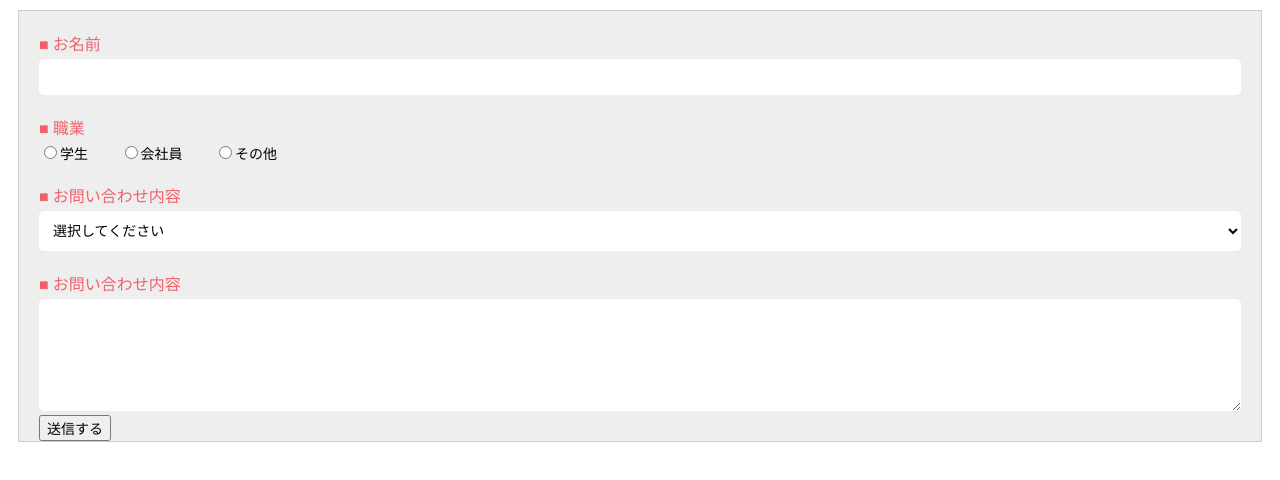
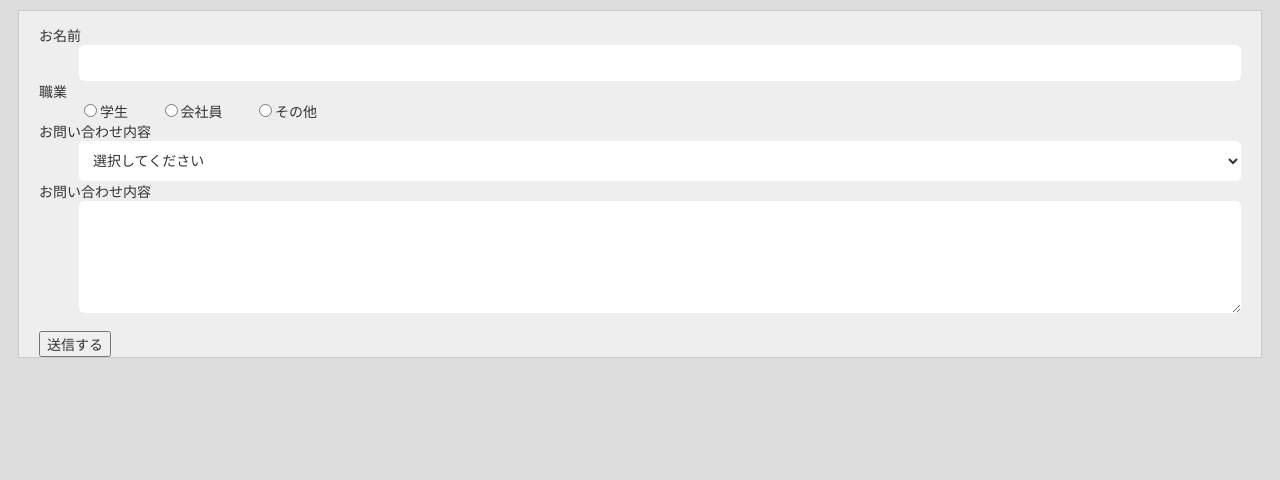
Before and after one commit to 20213072-sakakikodai/S1A120, a plain HTML site: page ensyu/23_1.html in a window 1280 px wide. Drawn offline with Linux system fonts and the light colour scheme.

Commit message:
Add files via upload
a

```diff
--- a/ensyu/23_1.css
+++ b/ensyu/23_1.css
@@ -2,6 +2,10 @@
 * {
   box-sizing: border-box;
   font-size: 14px;
+  color: #333;
+}
+body{
+  background: #ddd;
 }
 form {
   margin: 10px;
--- a/ensyu/23_1.html
+++ b/ensyu/23_1.html
@@ -7,20 +7,34 @@
     </head>
     <body>
         <form action="program.php" method="post">
-            <p>お名前</p>
-            <input type="text" name="userName">
-            <p>職業</p>
+            <dl>
+                <div class="formItem">
+                    <dt>お名前</dt>
+                    <dd><input type="text" name="userName"></dd>
+                </div>
+                <div class="formItem">
+                    <dt>職業</dt>
+                    <dd>
                         <label class="job"><input type="radio" name="job" value="学生" />学生</label>
                         <label class="job"><input type="radio" name="job" value="会社員" />会社員</label>
                         <label class="job"><input type="radio" name="job" value="その他" />その他</label>
-            <p>お問い合わせ内容</p>
+                    </dd>
+                </div>
+                <div class="formItem">
+                    <dt>お問い合わせ内容</dt>
+                <dd>
                     <select name="messageType">
                         <option value="選択してください">選択してください</option>
                         <option value="選択肢１">選択肢１</option>
                         <option value="選択肢２">選択肢２</option>
                     </select>
-            <p>お問い合わせ内容</p>
-            <textarea name="message"></textarea>
+                </dd>
+            </div>
+            <div class="formItem">
+                <dt>お問い合わせ内容</dt>
+                <dd><textarea name="message"></textarea></dd>
+            </div>
+        </dl>
         <div class="btn"><input type="submit" value="送信する"></div>
         </form>
     </body>
```
Also changed, not shown: ensyu/22_1.html (+2 -2 lines). Lines whose indentation alone changed are shown as unchanged.
